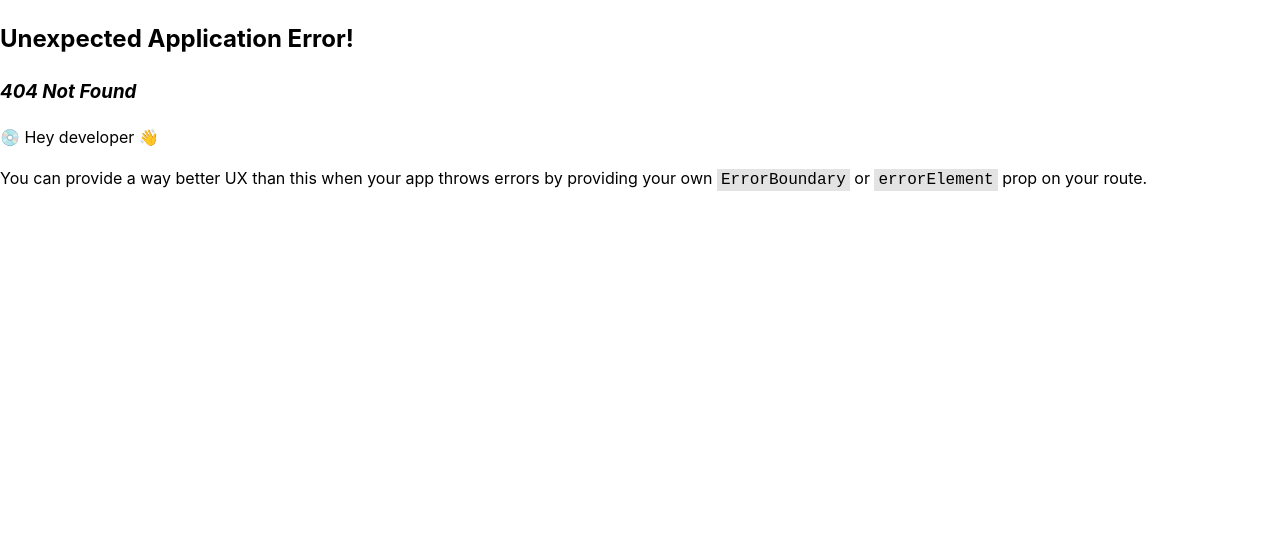
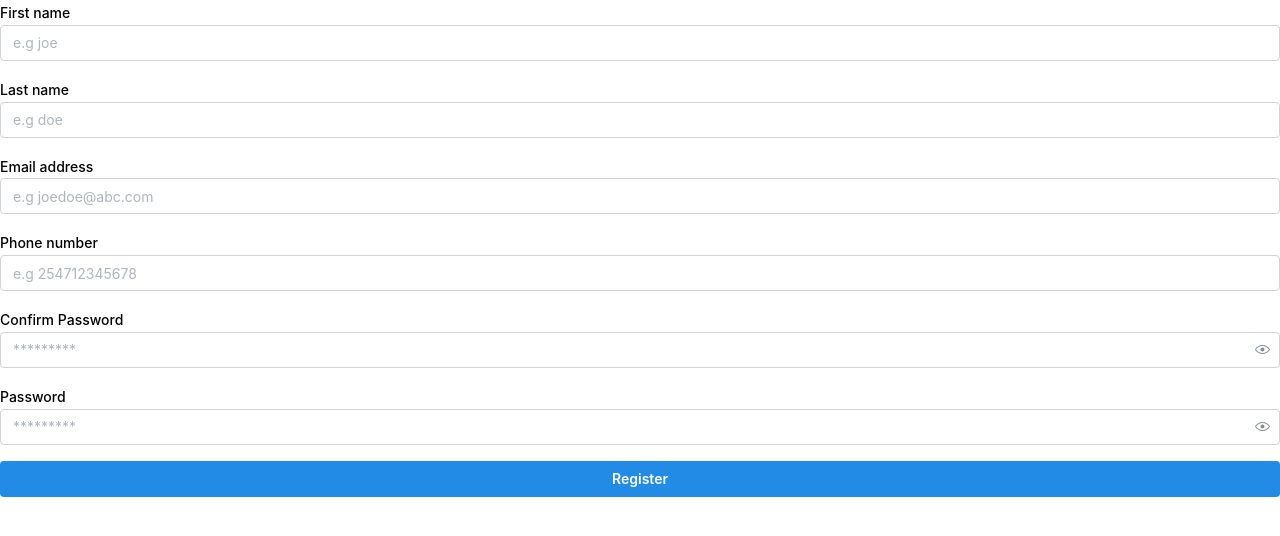
Before and after one commit to Omoshlawi/lost-found, a React (Vite) app: page /register in a window 1280 px wide. Before the commit this address had no page. Shown: the top 536 px of the page. Built offline with nearby package versions, Linux system fonts and the light colour scheme.

Commit message:
Add authentication forms and routing for login and registration

```diff
--- /dev/null
+++ b/src/features/auth/forms/LoginForm.tsx
@@ -0,0 +1,51 @@
+import { zodResolver } from '@hookform/resolvers/zod';
+import { Controller, SubmitHandler, useForm } from 'react-hook-form';
+import { Button, PasswordInput, Stack, TextInput } from '@mantine/core';
+import { LoginFormData } from '../types';
+import { LoginValidationSchema } from '../utils/validation';
+
+const LoginForm = () => {
+  const form = useForm<LoginFormData>({
+    defaultValues: {
+      email: '',
+      password: '',
+    },
+    resolver: zodResolver(LoginValidationSchema),
+  });
+  const handleSubmit: SubmitHandler<LoginFormData> = (data) => {
+    console.log(data);
+  };
+  return (
+    <form onSubmit={form.handleSubmit(handleSubmit)}>
+      <Stack gap={'md'}>
+        <Controller
+          control={form.control}
+          name="email"
+          render={({ field, fieldState }) => (
+            <TextInput
+              {...field}
+              label="Email address"
+              error={fieldState.error?.message}
+              placeholder="e.g joedoe@abc.com"
+            />
+          )}
+        />
+        <Controller
+          control={form.control}
+          name="password"
+          render={({ field, fieldState }) => (
+            <PasswordInput
+              {...field}
+              label="Password"
+              error={fieldState.error?.message}
+              placeholder="*********"
+            />
+          )}
+        />
+        <Button type="submit">Login</Button>
+      </Stack>
+    </form>
+  );
+};
+
+export default LoginForm;
--- /dev/null
+++ b/src/features/auth/forms/RegistrationForm.tsx
@@ -0,0 +1,107 @@
+import React from 'react';
+import { zodResolver } from '@hookform/resolvers/zod';
+import { Controller, SubmitHandler, useForm } from 'react-hook-form';
+import { Button, PasswordInput, Stack, TextInput } from '@mantine/core';
+import { RegistrationFormData } from '../types';
+import { RegistrationValidationSchema } from '../utils/validation';
+
+const RegistrationForm = () => {
+  const form = useForm<RegistrationFormData>({
+    defaultValues: {
+      email: '',
+      password: '',
+      confirmPassword: '',
+      firstName: '',
+      lastName: '',
+      phoneNumber: '',
+    },
+    resolver: zodResolver(RegistrationValidationSchema),
+  });
+  const handleSubmit: SubmitHandler<RegistrationFormData> = (data) => {
+    console.log(data);
+  };
+  return (
+    <form onSubmit={form.handleSubmit(handleSubmit)}>
+      <Stack gap={'md'}>
+        <Controller
+          control={form.control}
+          name="firstName"
+          render={({ field, fieldState }) => (
+            <TextInput
+              {...field}
+              label="First name"
+              error={fieldState.error?.message}
+              placeholder="e.g joe"
+            />
+          )}
+        />
+
+        <Controller
+          control={form.control}
+          name="lastName"
+          render={({ field, fieldState }) => (
+            <TextInput
+              {...field}
+              label="Last name"
+              error={fieldState.error?.message}
+              placeholder="e.g doe"
+            />
+          )}
+        />
+        <Controller
+          control={form.control}
+          name="email"
+          render={({ field, fieldState }) => (
+            <TextInput
+              {...field}
+              label="Email address"
+              type="email"
+              error={fieldState.error?.message}
+              placeholder="e.g joedoe@abc.com"
+            />
+          )}
+        />
+        <Controller
+          control={form.control}
+          name="phoneNumber"
+          render={({ field, fieldState }) => (
+            <TextInput
+              {...field}
+              label="Phone number"
+              error={fieldState.error?.message}
+              placeholder="e.g 254712345678"
+            />
+          )}
+        />
+
+        <Controller
+          control={form.control}
+          name="confirmPassword"
+          render={({ field, fieldState }) => (
+            <PasswordInput
+              {...field}
+              label="Confirm Password"
+              error={fieldState.error?.message}
+              placeholder="*********"
+            />
+          )}
+        />
+        <Controller
+          control={form.control}
+          name="password"
+          render={({ field, fieldState }) => (
+            <PasswordInput
+              {...field}
+              label="Password"
+              error={fieldState.error?.message}
+              placeholder="*********"
+            />
+          )}
+        />
+        <Button type="submit">Register</Button>
+      </Stack>
+    </form>
+  );
+};
+
+export default RegistrationForm;
--- /dev/null
+++ b/src/features/auth/forms/index.ts
@@ -0,0 +1,2 @@
+export { default as LoginForm } from './LoginForm';
+export { default as RegistrationForm } from './RegistrationForm';
--- /dev/null
+++ b/src/features/auth/pages/LoginPage.tsx
@@ -0,0 +1,12 @@
+import React from 'react';
+import { LoginForm } from '../forms';
+
+const LoginPage = () => {
+  return (
+    <div>
+      <LoginForm />
+    </div>
+  );
+};
+
+export default LoginPage;
--- /dev/null
+++ b/src/features/auth/pages/RegisterPage.tsx
@@ -0,0 +1,12 @@
+import React from 'react';
+import { RegistrationForm } from '../forms';
+
+const RegisterPage = () => {
+  return (
+    <div>
+      <RegistrationForm />
+    </div>
+  );
+};
+
+export default RegisterPage;
--- /dev/null
+++ b/src/features/auth/pages/index.ts
@@ -0,0 +1,2 @@
+export { default as LoginPage } from './LoginPage';
+export { default as RegisterPage } from './RegisterPage';
--- /dev/null
+++ b/src/features/auth/types/index.ts
@@ -0,0 +1,14 @@
+import { z } from 'zod';
+import {
+  EmailChangeValidationSchema,
+  LoginValidationSchema,
+  PasswordChangeValidationSchema,
+  PasswordResetValidationSchema,
+  RegistrationValidationSchema,
+} from '../utils/validation';
+
+export type LoginFormData = z.infer<typeof LoginValidationSchema>;
+export type RegistrationFormData = z.infer<typeof RegistrationValidationSchema>;
+export type PasswordResetFormData = z.infer<typeof PasswordResetValidationSchema>;
+export type PasswordChangeFormData = z.infer<typeof PasswordChangeValidationSchema>;
+export type EmailChangeFormData = z.infer<typeof EmailChangeValidationSchema>;
--- /dev/null
+++ b/src/features/auth/utils/validation.ts
@@ -0,0 +1,46 @@
+import { z } from 'zod';
+import { PHONE_NUMBER_REGEX } from '@/constants';
+
+export const LoginValidationSchema = z.object({
+  email: z.string().email('Invalid email address'),
+  password: z.string().min(8, 'Password must be at least 8 characters long'),
+});
+export const RegistrationValidationSchema = z
+  .object({
+    firstName: z.string().min(1, 'First name is required'),
+    lastName: z.string().min(1, 'Last name is required'),
+    email: z.string().email('Invalid email address'),
+    phoneNumber: z.string().regex(PHONE_NUMBER_REGEX, 'Invalid phone number'),
+    password: z.string().min(8, 'Password must be at least 8 characters long'),
+    confirmPassword: z.string().min(8, 'Password must be at least 8 characters long'),
+  })
+  .refine((data) => data.password === data.confirmPassword, {
+    message: "Passwords don't match",
+  });
+export const PasswordResetValidationSchema = z
+  .object({
+    email: z.string().email('Invalid email address'),
+    password: z.string().min(8, 'Password must be at least 8 characters long'),
+    confirmPassword: z.string().min(8, 'Password must be at least 8 characters long'),
+  })
+  .refine((data) => data.password === data.confirmPassword, {
+    message: "Passwords don't match",
+  });
+export const PasswordChangeValidationSchema = z
+  .object({
+    currentPassword: z.string().min(8, 'Current password is required'),
+    newPassword: z.string().min(8, 'New password is required'),
+    confirmPassword: z.string().min(8, 'Confirm password is required'),
+  })
+  .refine((data) => data.newPassword === data.confirmPassword, {
+    message: "Passwords don't match",
+  });
+export const EmailChangeValidationSchema = z
+  .object({
+    currentEmail: z.string().email('Invalid email address'),
+    newEmail: z.string().email('Invalid email address'),
+    confirmEmail: z.string().email('Invalid email address'),
+  })
+  .refine((data) => data.newEmail === data.confirmEmail, {
+    message: "Emails don't match",
+  });
```
Also changed, not shown: src/Router.tsx (+9 -0 lines).
